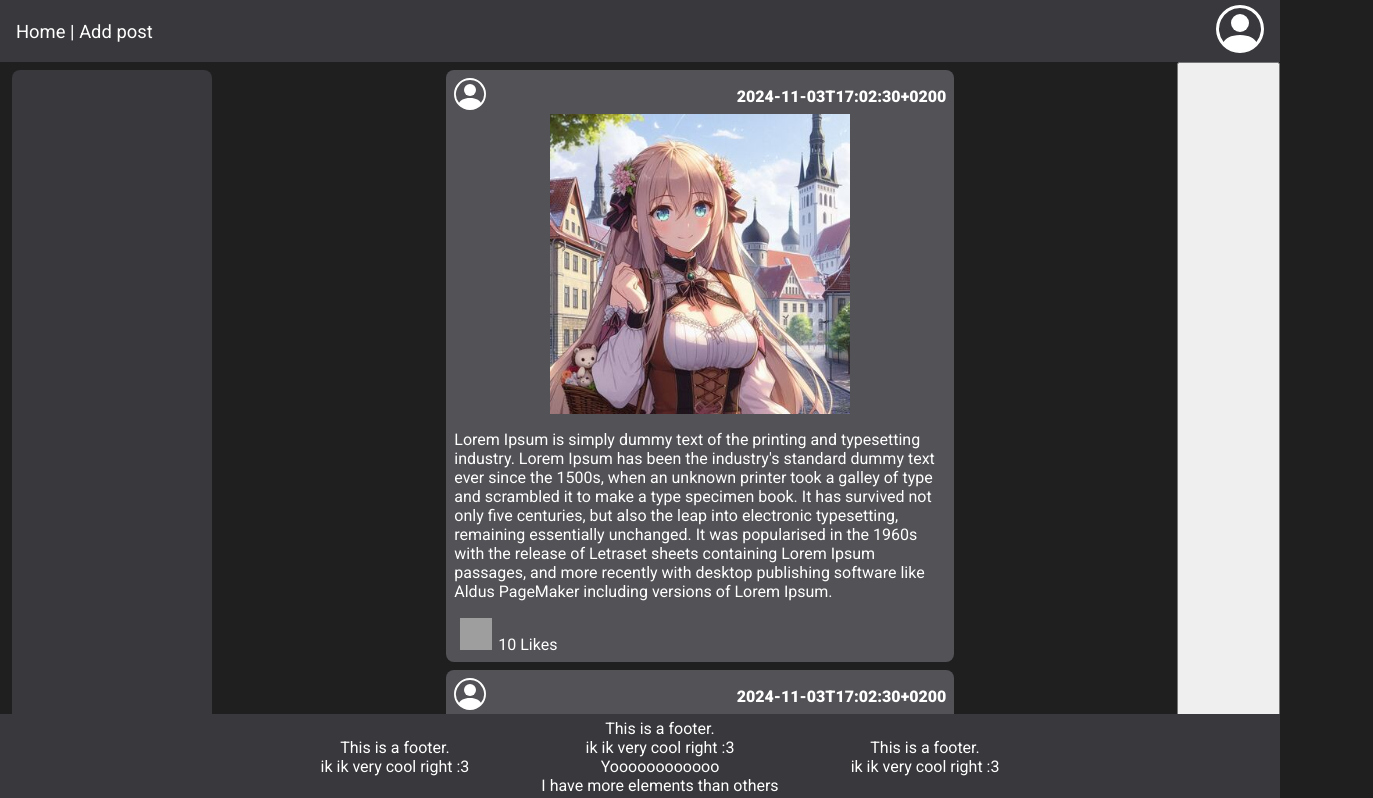
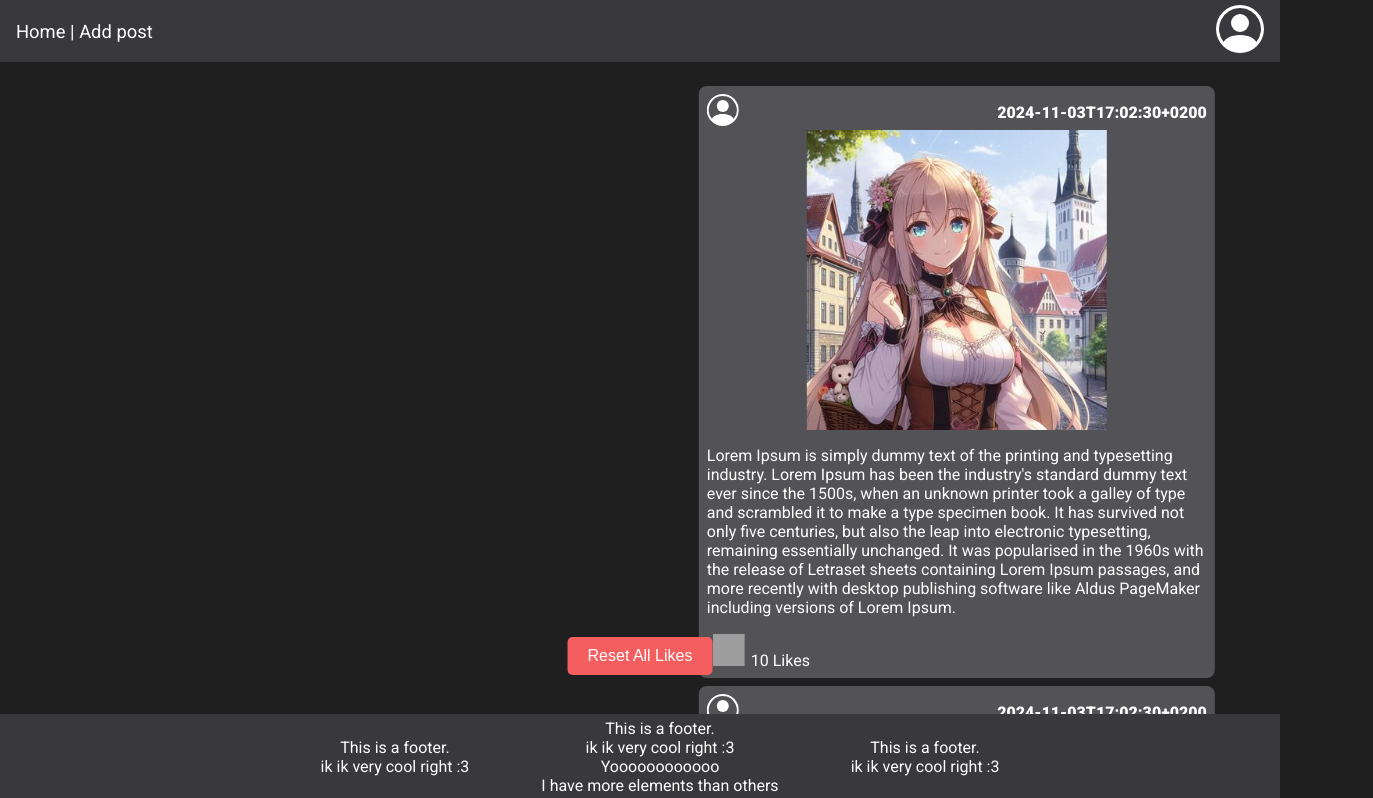
Before and after one commit to inugami-dev64/wad-hw4, a Vue app: page / in a window 1280 px wide. Shown: the top 798 px of the page, 1373 px wide, since content can reach past the window. Built offline with nearby package versions, Linux system fonts and the light colour scheme; grey boxes are pictures that could not be loaded.

Commit message:
Button styling, minor adjustments

```diff
--- a/src/App.vue
+++ b/src/App.vue
@@ -104,4 +104,24 @@ a:hover { color: var(--fg-tertiary) }
     background-color: var(--bg-secondary);
 }
 
+.reset-button {
+  position: fixed;
+  bottom: 125px;
+  left: 50%;
+  transform: translateX(-50%);
+  font-size: var(--fs-base);
+  padding: 10px 20px;
+  background-color: var(--fg-light-red);
+  color: white;
+  border: none;
+  border-radius: 5px;
+  cursor: pointer;
+  margin-top: auto;
+  z-index: 1000;
+}
+
+.reset-button:hover {
+  background-color: #ff7f7f;
+}
+
 </style>
--- a/src/components/Sidebar.vue
+++ b/src/components/Sidebar.vue
@@ -1,5 +1,5 @@
 <template>
-    <div>
+    <div class="container">
         <div class="sidebar"></div>
     </div>
 </template>
@@ -11,18 +11,27 @@
 </script>
 
 <style scoped>
+
+    .container {
+        display: flex;
+        min-height: 100vh;
+        margin: 0;
+        padding: 0;
+    }
     /* Sidebar class, which just wastes 200px of your screen space for no good reason */
     .sidebar {
         width: 200px;
-        height: calc(100% - 1rem);
+        height: 100vh;
         margin: 0.5rem 0.75rem;
         border-radius: 0.5rem;
         box-sizing: border-box;
         background-color: var(--bg-secondary);
     }
 
+
     /* On mobile devices don't show sidebars */
     @media (max-width: 800px) {
         .sidebar { display: none }
+
     }
 </style>
--- a/src/views/HomeView.vue
+++ b/src/views/HomeView.vue
@@ -1,6 +1,6 @@
 <template>
     <main>
-      <sidebar/>
+
       <div id="posts">
         <post-component
           v-for="post in posts"
@@ -9,7 +9,10 @@
           @like="increaseLike(post.id)"
         />
       </div>
-      <button class="reset-button" @click="resetLikes">Reset All Likes</button>
+      <div>
+        <button class="reset-button" @click="resetLikes">Reset All Likes</button>
+      </div>
+
     </main>
   </template>
 
@@ -33,3 +36,16 @@ export default {
   }
 }
 </script>
+
+<style scoped>
+
+
+#posts {
+  transform: translateX(65%);
+  flex-direction: column;
+  align-items: center;
+  width: 100%;
+  max-width: 800px;
+  padding: 1rem;
+}
+</style>
```
